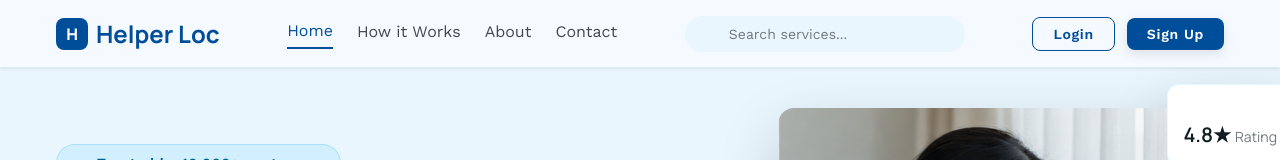
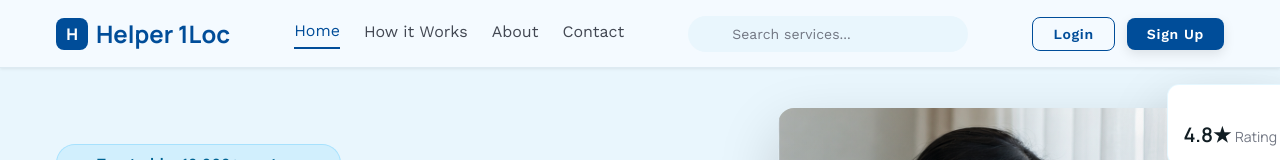
Before and after one commit to Aniketpundir/helperloc1, a React (Vite) app: page / in a window 1280 px wide. Shown: the top 160 px of the page. Built offline with nearby package versions, Linux system fonts and the light colour scheme.

Commit message:
Change in authslice

```diff
--- a/src/components/user_section/Navbar/Navbar.jsx
+++ b/src/components/user_section/Navbar/Navbar.jsx
@@ -214,7 +214,7 @@ const Navbar = () => {
 
                 <div className="navbar__logo">
                     <Link to="/" className="navbar__logo-icon">H</Link>
-                    <Link to="/" className="navbar__logo-text">Helper Loc</Link>
+                    <Link to="/" className="navbar__logo-text">Helper  1Loc</Link>
                 </div>
 
                 <div className="navbar__links">
```
